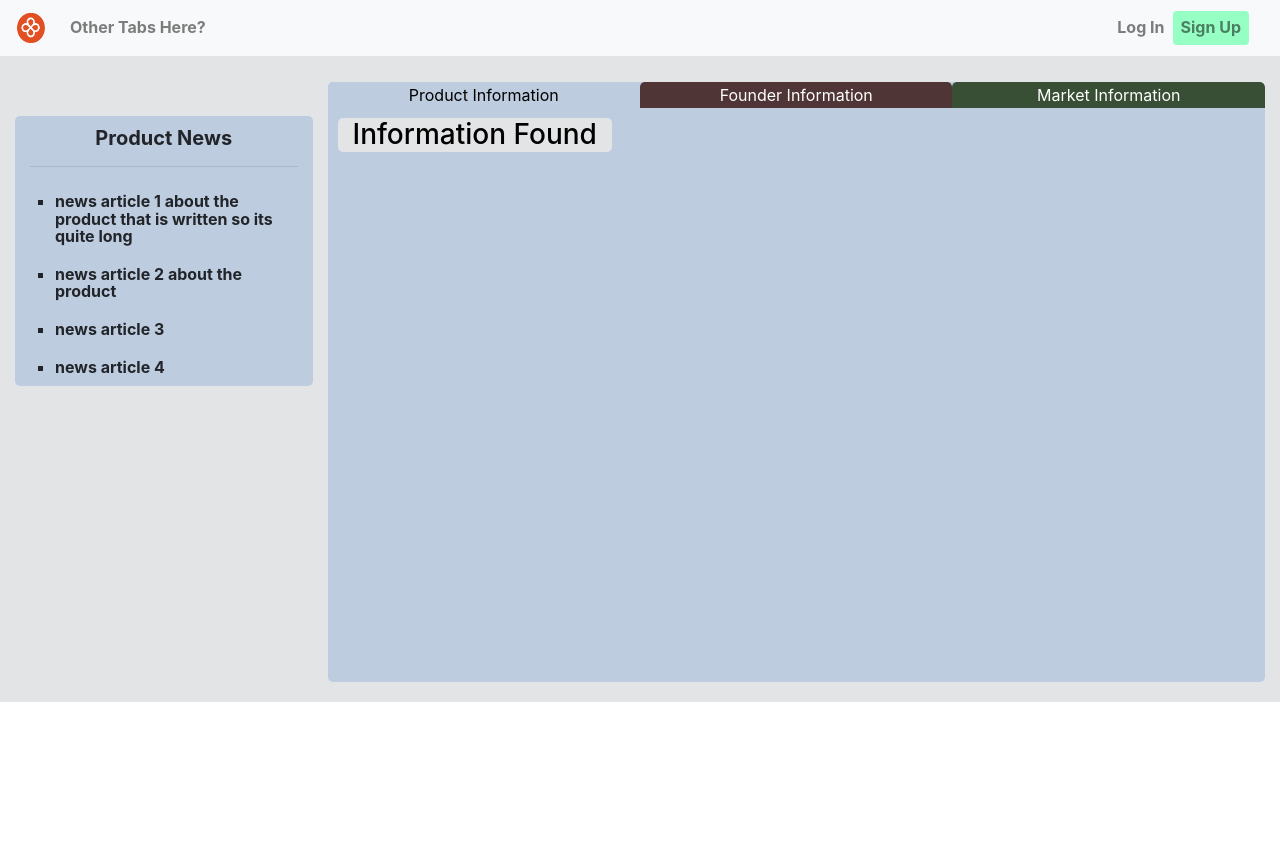
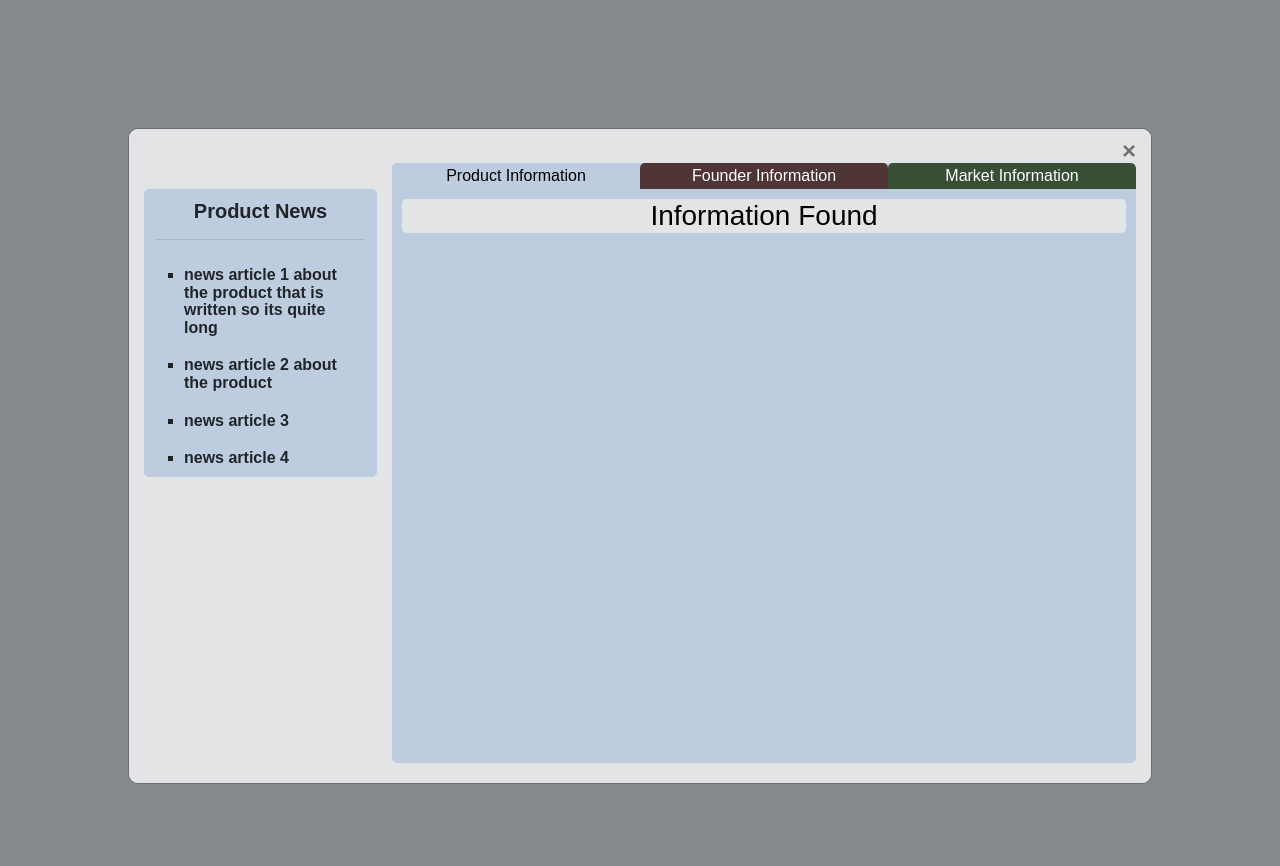
Before and after one commit to SamRocan/Dissertation, a Django app: template DissertationSite/productParser/templates/productParser/product.html in a window 1280 px wide. Run offline with Django 3.2, Linux system fonts and the light colour scheme; the template is opened without the code that fills it, so the values that code supplies are empty; some libraries are stand-ins or nearby versions.

Commit message:
Product Page Updated + formatting fixed.

```diff
--- a/DissertationSite/productParser/templates/productParser/product.html
+++ b/DissertationSite/productParser/templates/productParser/product.html
@@ -1,9 +1,12 @@
 {% extends "productParser/base.html" %}
 {% load static %}
 {% block extra_css %}
-<link rel="stylesheet" href="{% static 'css/product_style.css' %}" type="text/css">
+<link rel="stylesheet" href="{% static 'css/product_style2.css' %}" type="text/css">
 {% endblock extra_css %}
 {% block content %}
+<div class="modal">
+    <!-- modal content -->
+    <div class="modal-content">
         <div class="container-fluid" id="outer">
             <div class="row no-gutters">
                 <div class="order-2 col-md-3 order-md-1" id="left-col">
@@ -30,6 +33,7 @@
                     </div>
                 </div>
                 <div class="order-1 col-md-9 order-md-2">
+                    <span onclick="window.location.href='{{request.META.HTTP_REFERER|escape}}';" class="close">&times;</span>
                     <img src="{{context.logo}}" class="logo-sm">
                     <h1 style="text-align: center; padding-top: 10px">{{results.name}}</h1>
                     <p style="text-align: center">{{ context.results.tagline}}</p>
@@ -39,13 +43,11 @@
                             <div class="col-lg-4"><button id="b2">Founder Information</button></div>
                             <div class="col-lg-4"><button id="b3">Market Information</button></div>
                         </div>
-                <div class="row no-gutters" style="margin: 10px">
+                        <div class="row-lg no-gutters" style="margin: 10px">
                             <div id="1">
-                        <div class="container-fluid information-found">
+                                <div class="container information-found">
                                     <h3>Information Found</h3>
-                            <p>
-                                {{context.results.description}}
-                            </p>
+                                    <p>{{context.results.description}}</p>
                                     <ul>
                                         {% for i in context.topics %}
                                         <li>{{i}}</li>
@@ -54,7 +56,8 @@
                                 </div>
                             </div>
                             <div id="2" style="display:none;">
-                        <h1 class="content-header">Founder</h1>
+                                <div class="container information-found">
+                                    <h3 class="content-header">Founder</h3>
                                     <p>
                                         a person's regular occupation, profession, or trade.
                                         "experts who typically conduct their business over the internet"
@@ -62,9 +65,11 @@
                                         "experts who typically conduct their business over the internet"
                                     </p>
                                 </div>
+                            </div>
 
                             <div id="3" style="display:none;">
-                        <h1 class="content-header">Market</h1>
+                                <div class="container information-found">
+                                    <h3 class="content-header">Market</h3>
                                     <p>
                                         a regular gathering of people for the purchase and sale of provisions, livestock, and other commodities.
                                         "they wanted to browse around the street market"
@@ -73,6 +78,9 @@
                                         an area or arena in which commercial dealings are conducted.
                                         "the UK market remained in recession"
                                     </p>
+                                </div>
+                            </div>
+                        </div>
                     </div>
                 </div>
             </div>
--- /dev/null
+++ b/DissertationSite/static/css/product_style2.css
@@ -0,0 +1,195 @@
+/* CSS Just for the button */
+body {
+    margin: 0;
+    padding: 0;
+    font-family: "Merriweather Sans", sans-serif;
+    background-color: #dfe4ea;
+    min-height: 100vh;
+    display: flex;
+    flex-direction: column;
+    justify-content: center;
+    align-items: center;
+}
+/* POP UP */
+.btn {
+    padding: 15px 50px;
+    font-size: 16px;
+    text-decoration: none;
+    background-color: #316ebf;
+    color: #fff;
+    transition: 0.2s all;
+    box-shadow: 9px 10px 38px -18px rgba(0, 0, 0, 1);
+    cursor: pointer;
+    border-radius: 5px;
+}
+.btn:hover {
+    background-color: #1e90ff;
+    transform: scale(1.05);
+}
+
+.btn:active {
+    transform: scale(0.98);
+}
+
+/* CSS for Modal Box */
+.modal {
+    display: block;
+    position: fixed;
+    top: 0;
+    left: 0;
+    background-color: rgba(0, 0, 0, 0.4);
+    z-index: 1;
+    width: 100%;
+    height: 100%;
+    overflow: auto;
+}
+
+.modal-content {
+    position: fixed;
+    background-color: #fff;
+    margin: 10% 10% 10% 10%;
+    width: 80%;
+    border-radius: 10px;
+    max-height: calc(100vh - 210px);
+    max-width: calc(80vw);
+    overflow-y: auto;
+    overflow-x: hidden;
+}
+
+
+.close {
+    padding-top: 10px;
+    float: right;
+    cursor: pointer;
+}
+
+
+.show {
+    animation: show 0.3s forwards ease-in;
+}
+/*   ---------   */
+h1{
+    margin: auto;
+}
+
+button{
+    width: 100%;
+}
+#left-col{
+    padding-right: 15px;
+}
+
+#outer{
+    background-color: #e3e4e6;
+    padding-bottom: 20px;
+}
+.logo{
+    display: block;
+    margin-left: auto;
+    margin-right: auto;
+    max-height: 120px;
+    max-width: 100%;
+    height: auto;
+    width: auto\9; /* ie8 */
+    margin-top: 40px;
+    margin-bottom: 20px;
+    border-radius: 10%;
+}
+.logo-sm{
+    align-content: center;
+    display: none;
+    margin-left: auto;
+    margin-right: auto;
+    max-height: 120px;
+    max-width: 100%;
+    height: auto;
+    width: auto\9; /* ie8 */
+    margin-top: 20px;
+    margin-bottom: 10px;
+    border-radius: 10%;
+}
+
+#news-collum{
+    border-radius: 5px;
+    padding-top: 10px;
+    background-color: #becce0;
+}
+hr{
+    width: 90%;
+}
+ul{
+    text-align: left;
+    list-style: square;
+    font-weight: bold;
+    padding-right: 15px;
+    line-height: 110%;
+}
+
+ul li{
+    padding: 10px 0px;
+}
+#right{
+    border-radius: 5px;
+    padding: 0;
+    background-color: #becce0;
+    min-height: 600px;
+    overflow: scroll;
+}
+
+#b1{
+    border-radius: 5px 5px 0px 0px;
+    border:none;
+    outline: none;
+    background-color: #becce0;
+}
+#b2{
+    border-radius: 5px 5px 0px 0px;
+    border:none;
+    outline: none;
+    background-color: #4f3535;
+    color: white;
+}
+#b3{
+    border-radius: 5px 5px 0px 0px;
+    border:none;
+    outline: none;
+    background-color: #384f35;
+    color: white;
+}
+
+.content-header{
+    text-align: center;
+}
+.information-found{
+    overflow-wrap: break-word;
+    word-wrap: break-word;
+    border-radius: 5px;
+    background-color: #e3e4e6;
+
+    -ms-hyphens: auto;
+    -moz-hyphens: auto;
+    -webkit-hyphens: auto;
+    hyphens: auto;
+}
+.information-found h3{
+    color: black;
+    text-align: center;
+}
+
+@media only screen and (max-width: 768px){
+    #left-col{
+        padding-right: 0px;
+    }
+    .logo-sm{
+        display: block;
+    }
+    .logo{
+        display: none;
+    }
+    #outer{
+        padding-bottom: 0px;
+    }
+    #right{
+        margin-bottom: 20px;
+    }
+}
```
Lines whose indentation alone changed are shown as unchanged.
